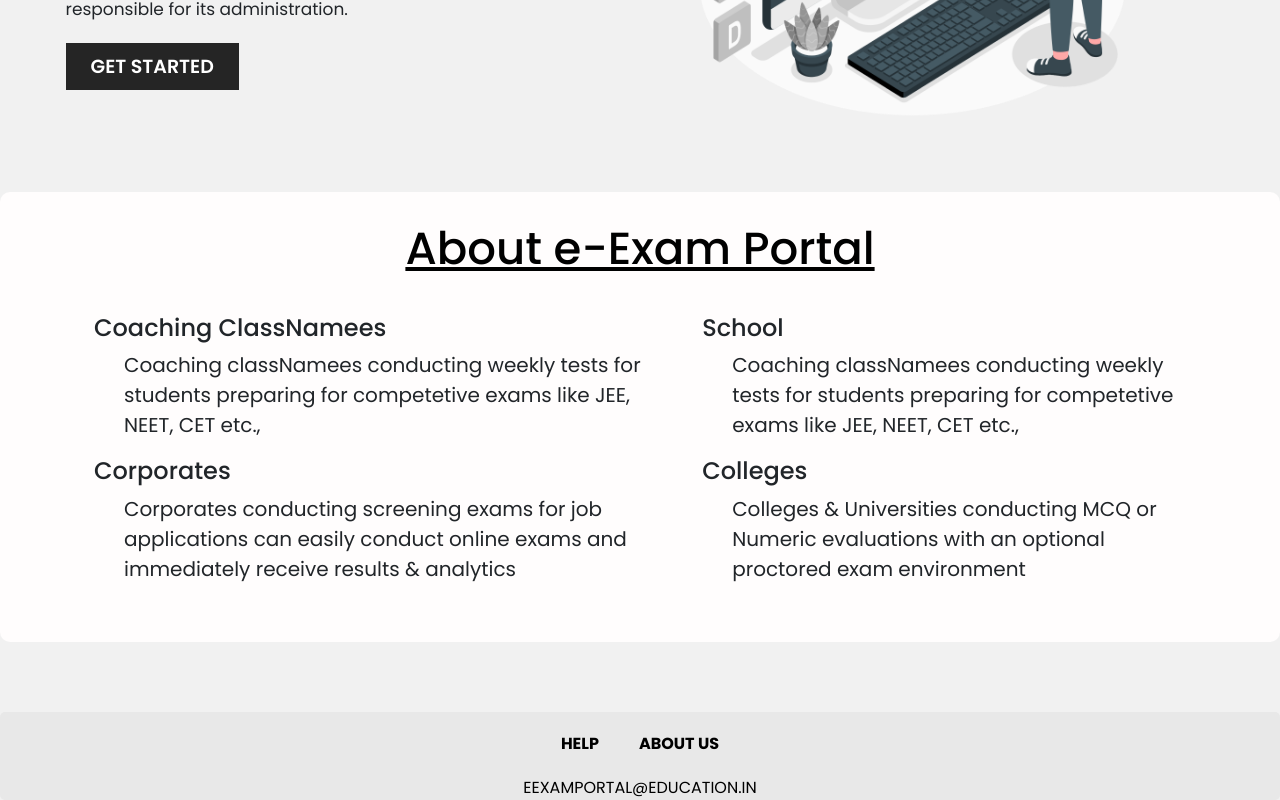
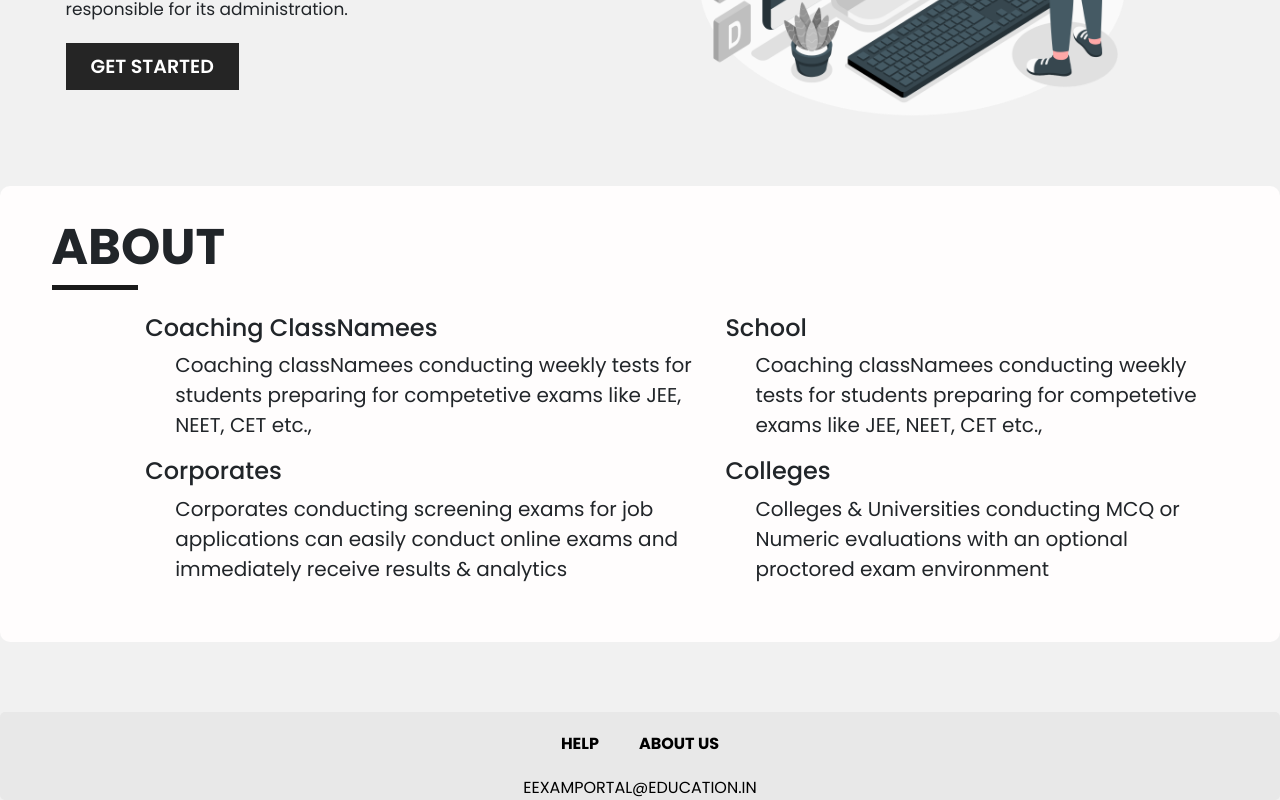
Before and after one commit to das-debasis/exam-portal, a React (Create React App) app: page / in a window 1280 px wide. Shown: the part 419-1219 px from the top of the page. Built offline with nearby package versions, Linux system fonts and the light colour scheme.

Commit message:
Something added

```diff
--- a/public/index.html
+++ b/public/index.html
@@ -2,7 +2,6 @@
 <html lang="en">
   <head>
     <title>Exam Portal</title>
-    <script src="https://cdn.jsdelivr.net/npm/bootstrap@5.3.0-alpha1/dist/js/bootstrap.bundle.min.js"></script>
   </head>
   <body>
     <div id="root"></div>
--- a/src/App.js
+++ b/src/App.js
@@ -5,11 +5,12 @@ import { Login } from "./components/Login";
 import "./components/index.css";
 import "./components/openform.css";
 import "./components/login.css";
+import "./components/Quiz.css";
 import "./components/Landing.css";
 import { Routes, Route } from "react-router-dom";
 import { Landing } from "./components/Landing";
-import 'bootstrap/dist/css/bootstrap.css';
 import {Register} from './components/Register';
+import {Quiz} from './components/Quiz';
 function App() {
   return (
     <div className="App">
@@ -19,6 +20,7 @@ function App() {
         <Route path="/" element={<Landing />} />
         <Route path="/register" element={<Register />} />
         <Route path="/login" element={<Login />} />
+        <Route path="/quiz" element={<Quiz />} />
       </Routes>
     </div>
   );
--- a/src/components/Landing.css
+++ b/src/components/Landing.css
@@ -3,8 +3,9 @@
   font-family: "Poppins";
 }
 .abt{
-  text-align: center;
-  margin-top: 70px;
+  text-align: left;
+  margin-top: 5%;
+  padding-left: 4%;
   border-radius: 10px;
   background-color: #fffdfd;
   width: 100%;
@@ -26,3 +27,11 @@ a:hover {
   transition: 0.3s;
   transition-timing-function: ease;
 }
+.rect2{
+    width:7%;
+    height: 5px;
+    text-align: center;
+    margin-left: 1px;
+    background-color: rgb(26, 26, 26);
+
+}
--- a/src/components/Landing.js
+++ b/src/components/Landing.js
@@ -24,9 +24,10 @@ export const Landing = () => {
         <img className="landimage" src={Main} alt="" />
       </div>
       <div className="abt">
-        <h2 style={{ color: "black", fontSize: "45px", padding: "30px 0px" }}>
-          <u>About e-Exam Portal</u>
-        </h2>
+      <br />
+          <span className="good2">ABOUT</span>
+          <div className="rect2"></div>
+          <br />
         <div style={{ padding: "0px 40px 40px" }}>
           <table style={{ textAlign: "left", fontSize: "20px" }}>
             <tr>
--- /dev/null
+++ b/src/components/Quiz.js
@@ -0,0 +1,7 @@
+import React from 'react'
+
+export const Quiz = () => {
+  return (
+    <div>Quiz</div>
+  )
+}
```
Also changed, not shown: src/components/Quiz.css (added), 2 other files (tests, documents, lock files or other folders).
